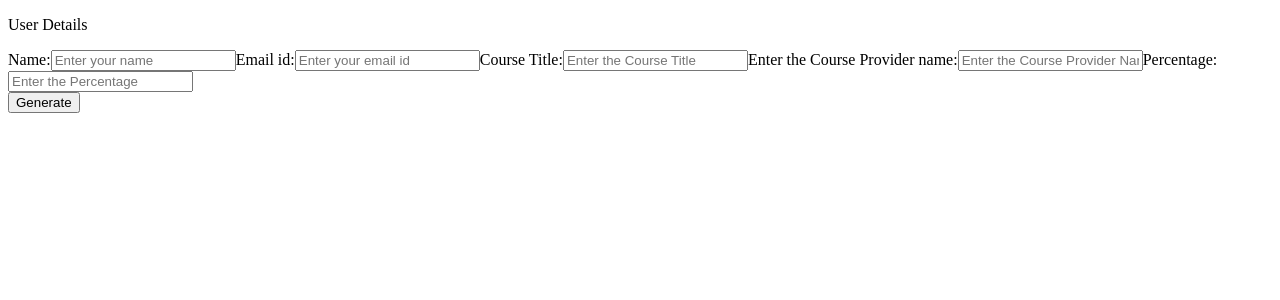
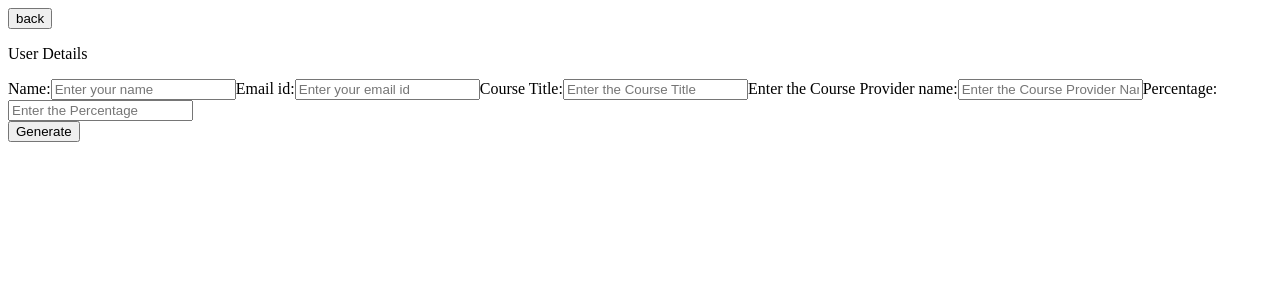
Before and after one commit to Rishikesh-Guptha/Certificate-generation, a React (Create React App) app in the folder cgen/: page /Details in a window 1280 px wide. Shown: the top 300 px of the page. Built offline with nearby package versions, Linux system fonts and the light colour scheme.

Commit message:
Made the connections using router

```diff
--- a/cgen/src/App.jsx
+++ b/cgen/src/App.jsx
@@ -8,6 +8,10 @@ function App() {
 		<div className="App">
 			<BrowserRouter>
 				<Routes>
+					<Route
+						path="/Landing"
+						element={<Landing />}
+					/>
 					<Route
 						index
 						element={<Landing />}
--- a/cgen/src/pages/details/Details.jsx
+++ b/cgen/src/pages/details/Details.jsx
@@ -1,6 +1,7 @@
 /** @format */
 
 import React, { useState } from "react";
+import { Outlet, Link } from "react-router-dom";
 
 const Details = () => {
 	const [name, setName] = useState("");
@@ -26,6 +27,9 @@ const Details = () => {
 	};
 	return (
 		<div>
+			<Link to="/Landing">
+				<button className="back">back</button>
+			</Link>
 			<>
 				<p className="detail-title">User Details</p>
 			</>
```
Lines whose indentation alone changed are shown as unchanged.
